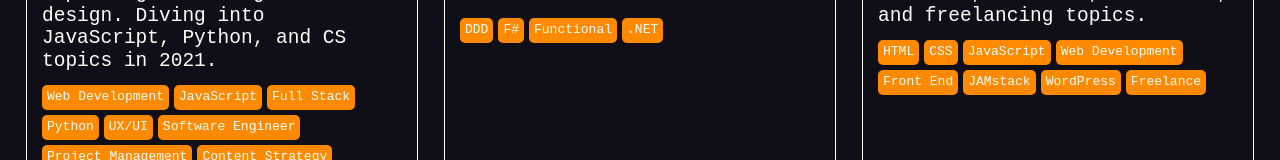
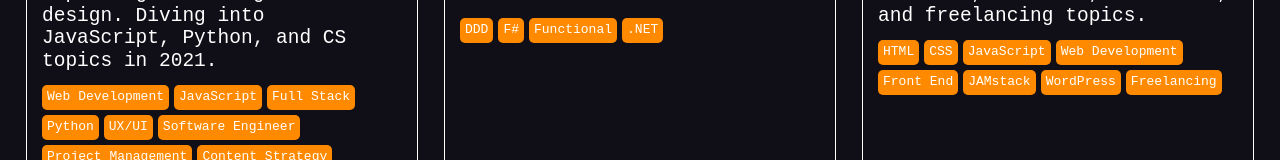
Before and after one commit to markodenic/awesome-tech-blogs, a Nuxt app: page / in a window 1280 px wide. Shown: the part 2324-2484 px from the top of the page. Built offline with nearby package versions, Linux system fonts and the light colour scheme.

Commit message:
Update data.js

```diff
--- a/data.js
+++ b/data.js
@@ -1151,7 +1151,7 @@ module.exports = [
       'Front End',
       'JAMstack',
       'WordPress',
-      'Freelance',
+      'Freelancing',
     ]
   },
 ];
```
